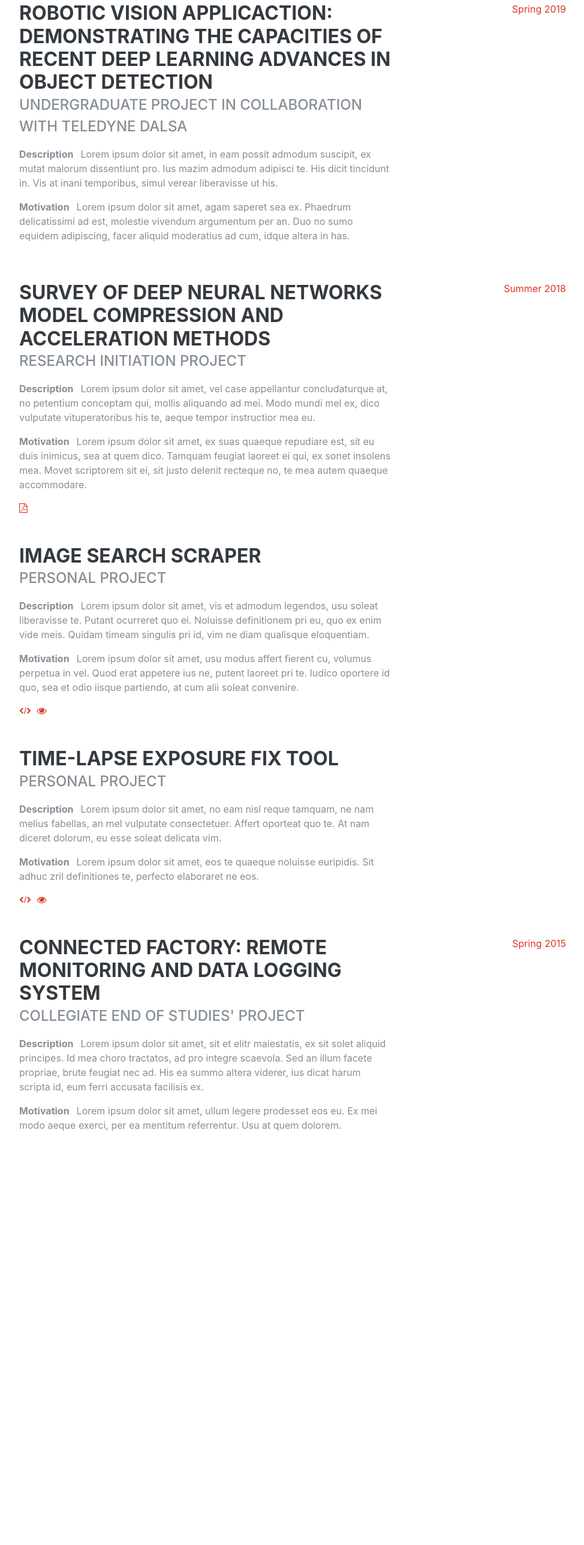
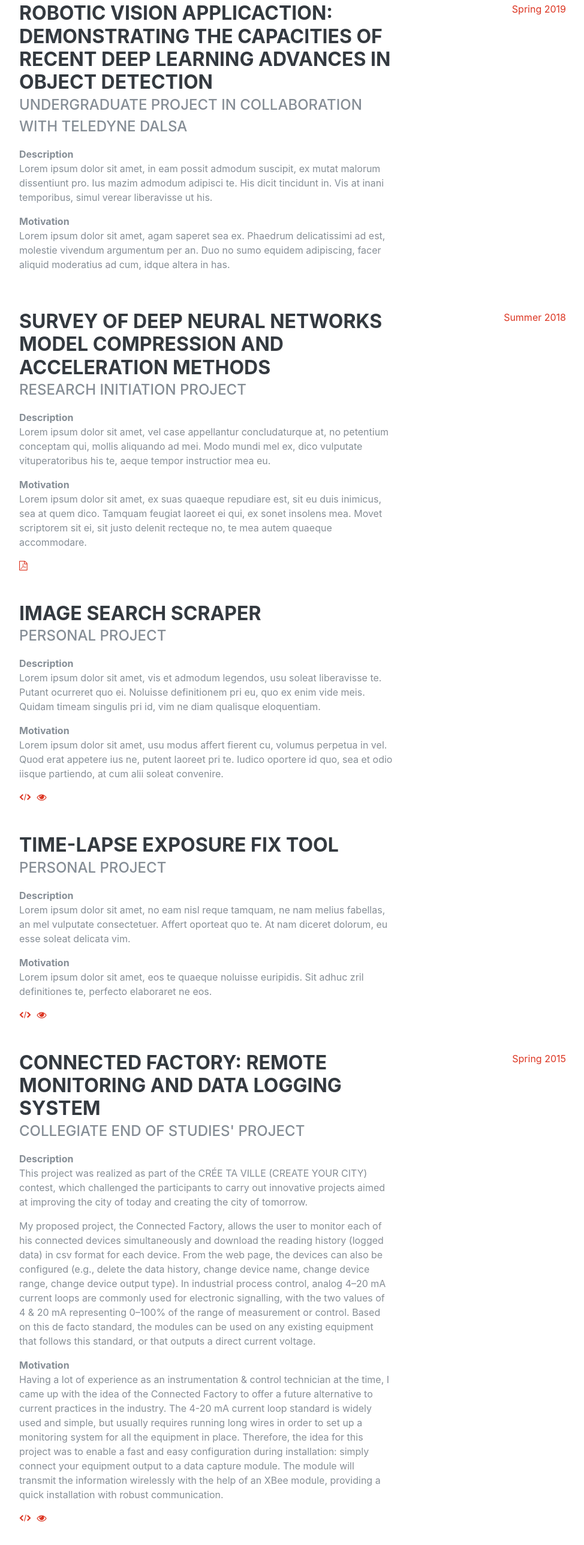
Before and after one commit to laggui/laggui.github.io, a plain HTML site: page index.html in a window 1280 px wide. Shown: the part 961-3537 px from the top of the page at 60% size, without its empty margins (288-1262 px from the left). Before the commit the page ends 2961 px from the top, so only its background shows below. Drawn offline with Linux system fonts and the light colour scheme; files whose address does not match are found by name; a web font is replaced by a local one.

Commit message:
Added tooltips + Connected Factory descr.

```diff
--- a/index.html
+++ b/index.html
@@ -77,8 +77,10 @@
           <div class="project-content">
             <h3 class="mb-0">Robotic Vision Applicaction: Demonstrating the Capacities of Recent Deep Learning Advances In Object Detection</h3>
             <div class="subheading mb-3">Undergraduate Project In Collaboration With <a href="https://www.teledynedalsa.com" class="bodycolor">TELEDYNE DALSA</a></div>
-            <p><span class="emphasized">Description</span>Lorem ipsum dolor sit amet, in eam possit admodum suscipit, ex mutat malorum dissentiunt pro. Ius mazim admodum adipisci te. His dicit tincidunt in. Vis at inani temporibus, simul verear liberavisse ut his.</p>
-            <p><span class="emphasized">Motivation</span>Lorem ipsum dolor sit amet, agam saperet sea ex. Phaedrum delicatissimi ad est, molestie vivendum argumentum per an. Duo no sumo equidem adipiscing, facer aliquid moderatius ad cum, idque altera in has.</p>
+            <span class="emphasized">Description</span>
+            <p>Lorem ipsum dolor sit amet, in eam possit admodum suscipit, ex mutat malorum dissentiunt pro. Ius mazim admodum adipisci te. His dicit tincidunt in. Vis at inani temporibus, simul verear liberavisse ut his.</p>
+            <span class="emphasized">Motivation</span>
+            <p>Lorem ipsum dolor sit amet, agam saperet sea ex. Phaedrum delicatissimi ad est, molestie vivendum argumentum per an. Duo no sumo equidem adipiscing, facer aliquid moderatius ad cum, idque altera in has.</p>
           </div>
           <div class="project-date text-md-right">
             <span class="text-primary">Spring 2019</span>
@@ -89,10 +91,12 @@
           <div class="project-content">
             <h3 class="mb-0">Survey of Deep Neural Networks Model Compression and Acceleration Methods</h3>
             <div class="subheading mb-3">Research Initiation Project</div>
-            <p><span class="emphasized">Description</span>Lorem ipsum dolor sit amet, vel case appellantur concludaturque at, no petentium conceptam qui, mollis aliquando ad mei. Modo mundi mel ex, dico vulputate vituperatoribus his te, aeque tempor instructior mea eu.</p>
-            <p><span class="emphasized">Motivation</span>Lorem ipsum dolor sit amet, ex suas quaeque repudiare est, sit eu duis inimicus, sea at quem dico. Tamquam feugiat laoreet ei qui, ex sonet insolens mea. Movet scriptorem sit ei, sit justo delenit recteque no, te mea autem quaeque accommodare.</p>
+            <span class="emphasized">Description</span>
+            <p>Lorem ipsum dolor sit amet, vel case appellantur concludaturque at, no petentium conceptam qui, mollis aliquando ad mei. Modo mundi mel ex, dico vulputate vituperatoribus his te, aeque tempor instructior mea eu.</p>
+            <span class="emphasized">Motivation</span>
+            <p>Lorem ipsum dolor sit amet, ex suas quaeque repudiare est, sit eu duis inimicus, sea at quem dico. Tamquam feugiat laoreet ei qui, ex sonet insolens mea. Movet scriptorem sit ei, sit justo delenit recteque no, te mea autem quaeque accommodare.</p>
             <span class="icon-list">
-              <a href="resources/dnn_model_compression_and_acceleration_survey.pdf"><i class="icon-file-pdf-o"></i></a>
+              <a href="resources/dnn_model_compression_and_acceleration_survey.pdf"><i class="icon-file-pdf-o" data-toggle="tooltip" title="View PDF"></i></a>
             </span>
           </div>
           <div class="project-date text-md-right">
@@ -104,11 +108,13 @@
           <div class="project-content">
             <h3 class="mb-0">Image Search Scraper</h3>
             <div class="subheading mb-3">Personal Project</div>
-            <p><span class="emphasized">Description</span>Lorem ipsum dolor sit amet, vis et admodum legendos, usu soleat liberavisse te. Putant ocurreret quo ei. Noluisse definitionem pri eu, quo ex enim vide meis. Quidam timeam singulis pri id, vim ne diam qualisque eloquentiam.</p>
-            <p><span class="emphasized">Motivation</span>Lorem ipsum dolor sit amet, usu modus affert fierent cu, volumus perpetua in vel. Quod erat appetere ius ne, putent laoreet pri te. Iudico oportere id quo, sea et odio iisque partiendo, at cum alii soleat convenire.</p>
+            <span class="emphasized">Description</span>
+            <p>Lorem ipsum dolor sit amet, vis et admodum legendos, usu soleat liberavisse te. Putant ocurreret quo ei. Noluisse definitionem pri eu, quo ex enim vide meis. Quidam timeam singulis pri id, vim ne diam qualisque eloquentiam.</p>
+            <span class="emphasized">Motivation</span>
+            <p>Lorem ipsum dolor sit amet, usu modus affert fierent cu, volumus perpetua in vel. Quod erat appetere ius ne, putent laoreet pri te. Iudico oportere id quo, sea et odio iisque partiendo, at cum alii soleat convenire.</p>
             <span class="icon-list">
-              <a href="https://github.com/laggui/image-search-scraper"><i class="icon-embed2"></i></a>
-              <a class="cursor-pointer text-primary" onclick="ShowPreview(['https://raw.githubusercontent.com/laggui/image-search-scraper/master/docs/screenshot.jpg'])"><i class="icon-eye"></i></a>
+              <a href="https://github.com/laggui/image-search-scraper"><i class="icon-embed2" data-toggle="tooltip" title="Source Code"></i></a>
+              <a class="cursor-pointer text-primary" data-toggle="tooltip" title="Project Preview" onclick="ShowPreview(['https://raw.githubusercontent.com/laggui/image-search-scraper/master/docs/screenshot.jpg'])"><i class="icon-eye"></i></a>
             </span>
           </div>
           <div class="project-date text-md-right">
@@ -120,11 +126,13 @@
           <div class="project-content">
             <h3 class="mb-0">Time-lapse Exposure Fix Tool</h3>
             <div class="subheading mb-3">Personal Project</div>
-            <p><span class="emphasized">Description</span>Lorem ipsum dolor sit amet, no eam nisl reque tamquam, ne nam melius fabellas, an mel vulputate consectetuer. Affert oporteat quo te. At nam diceret dolorum, eu esse soleat delicata vim.</p>
-            <p><span class="emphasized">Motivation</span>Lorem ipsum dolor sit amet, eos te quaeque noluisse euripidis. Sit adhuc zril definitiones te, perfecto elaboraret ne eos.</p>
+            <span class="emphasized">Description</span>
+            <p>Lorem ipsum dolor sit amet, no eam nisl reque tamquam, ne nam melius fabellas, an mel vulputate consectetuer. Affert oporteat quo te. At nam diceret dolorum, eu esse soleat delicata vim.</p>
+            <span class="emphasized">Motivation</span>
+            <p>Lorem ipsum dolor sit amet, eos te quaeque noluisse euripidis. Sit adhuc zril definitiones te, perfecto elaboraret ne eos.</p>
             <span class="icon-list">
-              <a href="https://github.com/laggui/timelapse-processing"><i class="icon-embed2"></i></a>
-              <a class="cursor-pointer text-primary" onclick="ShowPreview(['https://raw.githubusercontent.com/laggui/timelapse-processing/master/example/demo.gif'])"><i class="icon-eye"></i></a>
+              <a href="https://github.com/laggui/timelapse-processing"><i class="icon-embed2" data-toggle="tooltip" title="Source Code"></i></a>
+              <a class="cursor-pointer text-primary" data-toggle="tooltip" title="Project Preview" onclick="ShowPreview(['https://raw.githubusercontent.com/laggui/timelapse-processing/master/example/demo.gif'])"><i class="icon-eye"></i></a>
             </span>
           </div>
           <div class="project-date text-md-right">
@@ -136,8 +144,15 @@
           <div class="project-content">
             <h3 class="mb-0">Connected Factory: Remote Monitoring and Data Logging System</h3>
             <div class="subheading mb-3">Collegiate End of Studies' Project</div>
-            <p><span class="emphasized">Description</span>Lorem ipsum dolor sit amet, sit et elitr maiestatis, ex sit solet aliquid principes. Id mea choro tractatos, ad pro integre scaevola. Sed an illum facete propriae, brute feugiat nec ad. His ea summo altera viderer, ius dicat harum scripta id, eum ferri accusata facilisis ex.</p>
-            <p><span class="emphasized">Motivation</span>Lorem ipsum dolor sit amet, ullum legere prodesset eos eu. Ex mei modo aeque exerci, per ea mentitum referrentur. Usu at quem dolorem.</p>
+            <span class="emphasized">Description</span>
+            <p>This project was realized as part of the CRÉE TA VILLE (CREATE YOUR CITY) contest, which challenged the participants to carry out innovative projects aimed at improving the city of today and creating the city of tomorrow.</p>
+            <p>My proposed project, the Connected Factory, allows the user to monitor each of his connected devices simultaneously and download the reading history (logged data) in csv format for each device. From the web page, the devices can also be configured (e.g., delete the data history, change device name, change device range, change device output type). In industrial process control, analog 4–20 mA current loops are commonly used for electronic signalling, with the two values of 4 & 20 mA representing 0–100% of the range of measurement or control. Based on this de facto standard, the modules can be used on any existing equipment that follows this standard, or that outputs a direct current voltage.</p>
+            <span class="emphasized">Motivation</span>
+            <p>Having a lot of experience as an instrumentation & control technician at the time, I came up with the idea of the Connected Factory to offer a future alternative to current practices in the industry. The 4-20 mA current loop standard is widely used and simple, but usually requires running long wires in order to set up a monitoring system for all the equipment in place. Therefore, the idea for this project was to enable a fast and easy configuration during installation: simply connect your equipment output to a data capture module. The module will transmit the information wirelessly with the help of an XBee module, providing a quick installation with robust communication.</p>
+            <span class="icon-list">
+              <a href="https://github.com/laggui/connected-factory"><i class="icon-embed2" data-toggle="tooltip" title="Source Code"></i></a>
+              <a class="cursor-pointer text-primary" data-toggle="tooltip" title="Project Preview" onclick="ShowPreview(['https://raw.githubusercontent.com/laggui/connected-factory/master/docs/diagram.jpg', 'https://raw.githubusercontent.com/laggui/connected-factory/master/docs/demo.gif', 'https://raw.githubusercontent.com/laggui/connected-factory/master/docs/schematic.png', 'https://raw.githubusercontent.com/laggui/connected-factory/master/docs/PCB_data_capture_module.png'])"><i class="icon-eye"></i></a>
+            </span>
           </div>
           <div class="project-date text-md-right">
             <span class="text-primary">Spring 2015</span>
@@ -236,6 +251,12 @@
       }
     });
 </script>
+<script>
+  // Initialize tooltips
+  $(document).ready(function(){
+    $('[data-toggle="tooltip"]').tooltip();
+  });
+  </script>
 
 </body>
 
```
